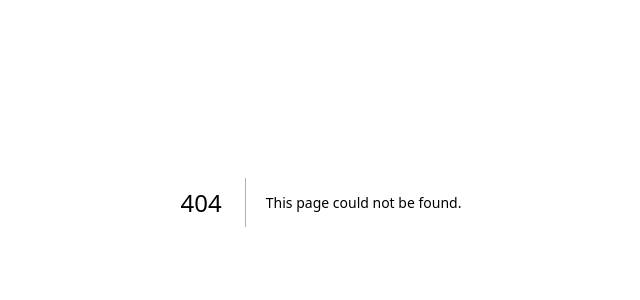
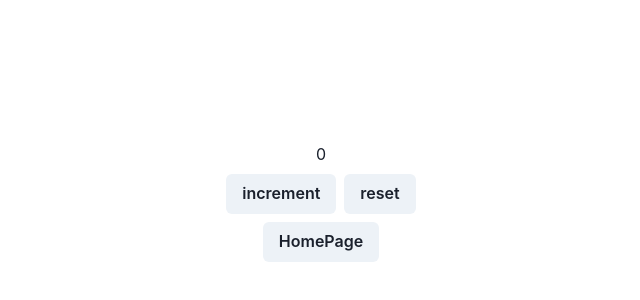
Before and after one commit to rerun0510/nextjs-tetris-v3, a Next.js app: page /counter in a window 1280 px wide. Before the commit this address had no page. Shown: the part 198-498 px from the top of the page, without its empty margins (319-959 px from the left). Built offline with nearby package versions, Linux system fonts and the light colour scheme.

Commit message:
DIのサンプルとしてカウンターアプリを実装

```diff
--- /dev/null
+++ b/src/hooks/useCounter.ts
@@ -0,0 +1,22 @@
+import { useState } from 'react'
+
+import { ICounter } from '@/libraries/counter/interfaces'
+
+export const useCounter = (counter: ICounter) => {
+  const [count, setCount] = useState(0)
+
+  const increment = (): void => {
+    counter.increment()
+    setCount(counter.count)
+  }
+
+  const reset = (): void => {
+    counter.reset()
+    setCount(counter.count)
+  }
+
+  const states = { count }
+  const actions = { increment, reset }
+
+  return [states, actions] as const
+}
--- /dev/null
+++ b/src/libraries/counter/index.ts
@@ -0,0 +1,21 @@
+import { ICounter } from './interfaces'
+
+export class Counter implements ICounter {
+  private _count: number
+
+  constructor() {
+    this._count = 0
+  }
+
+  get count(): number {
+    return this._count
+  }
+
+  increment(): void {
+    this._count++
+  }
+
+  reset(): void {
+    this._count = 0
+  }
+}
--- /dev/null
+++ b/src/libraries/counter/interfaces/iCounter.ts
@@ -0,0 +1,6 @@
+export interface ICounter {
+  count: number
+
+  increment(): void
+  reset(): void
+}
--- /dev/null
+++ b/src/libraries/counter/interfaces/index.ts
@@ -0,0 +1 @@
+export * from './iCounter'
--- /dev/null
+++ b/src/pages/counter.tsx
@@ -0,0 +1,47 @@
+import { useRouter } from 'next/router'
+
+import {
+  Button,
+  Text,
+  Center,
+  VStack,
+  HStack,
+} from '@chakra-ui/react'
+
+import { useCounter as _useCounter } from '@/hooks/useCounter'
+import { Counter } from '@/libraries/counter'
+
+// DIに関する参考記事
+// https://blog.logrocket.com/dependency-injection-react/
+
+const counter = new Counter()
+
+type Props = {
+  useCounter?: typeof _useCounter
+}
+
+export default function CounterPage({
+  useCounter = _useCounter,
+}: Props) {
+  const router = useRouter()
+  const [states, actions] = useCounter(counter)
+
+  return (
+    <Center h="100vh">
+      <VStack flexDir="column" textAlign="center">
+        <Text>{states.count}</Text>
+        <HStack>
+          <Button onClick={() => actions.increment()}>
+            increment
+          </Button>
+          <Button onClick={() => actions.reset()}>
+            reset
+          </Button>
+        </HStack>
+        <Button onClick={() => router.push('/')}>
+          HomePage
+        </Button>
+      </VStack>
+    </Center>
+  )
+}
```
Also changed, not shown: src/pages/index.tsx (+11 -2 lines).
